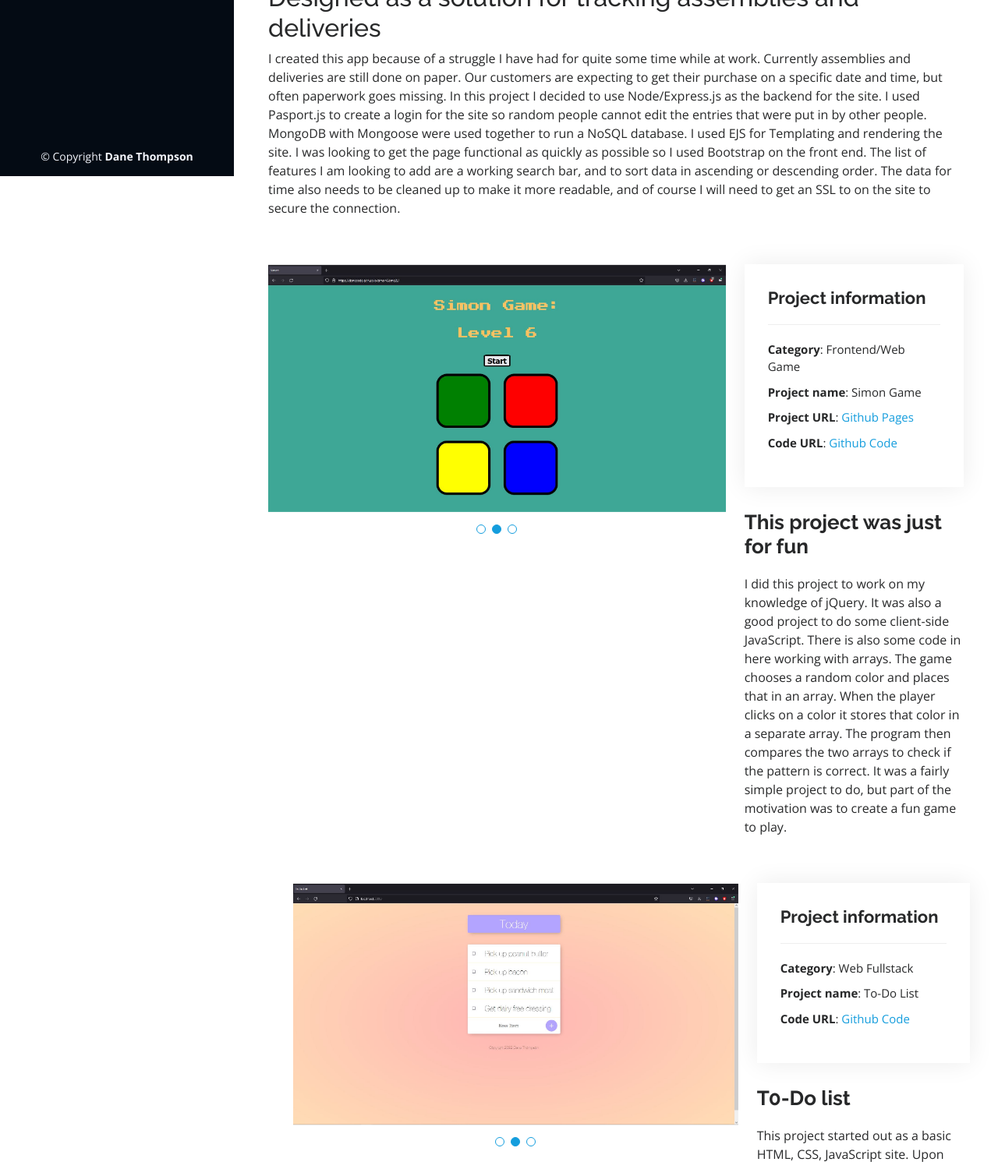
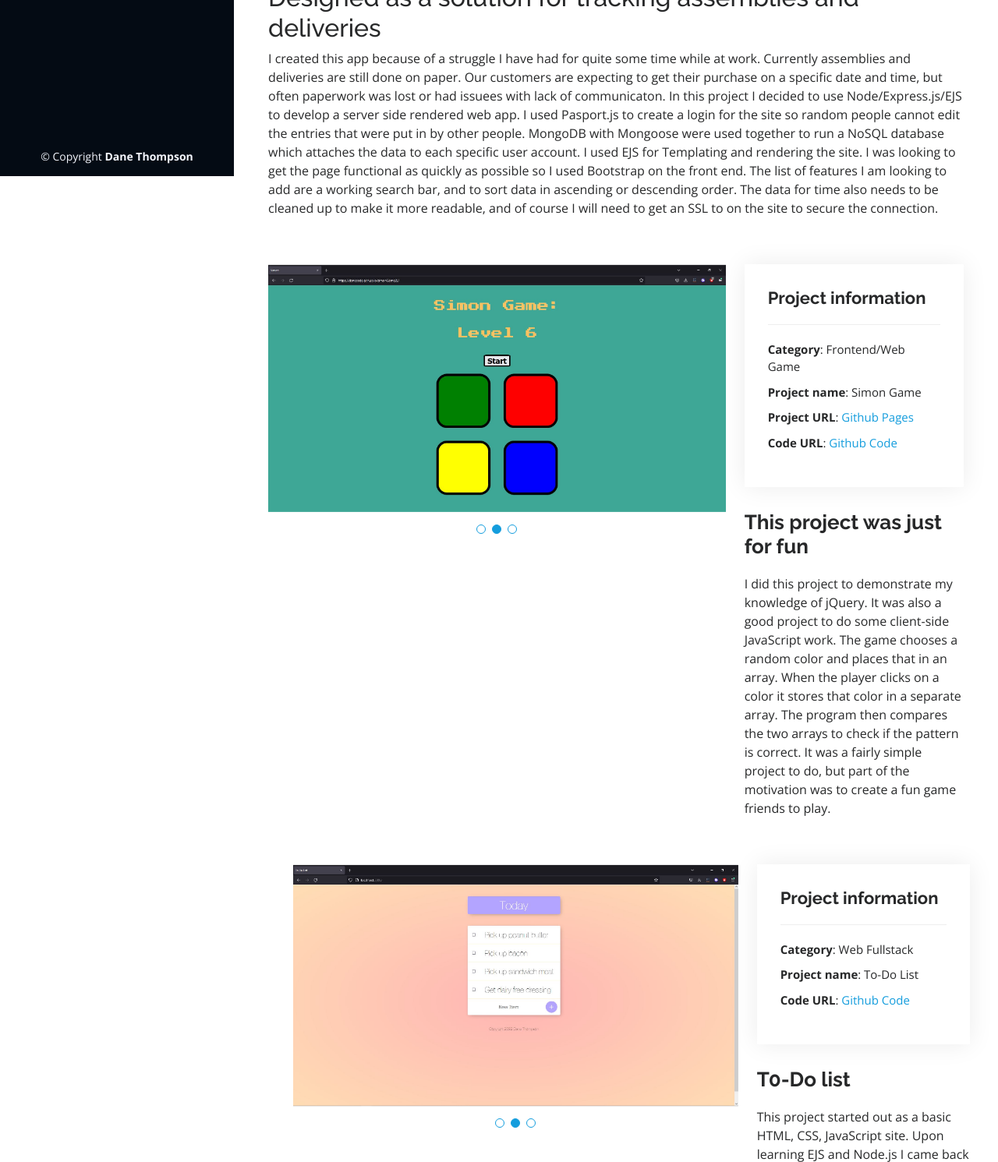
Before and after one commit to DaneCode/Portfolio, a plain HTML site: page portfolio-details.html in a window 1280 px wide. Shown: the part 574-2065 px from the top of the page at 78% size. Drawn offline with nearby package versions, Linux system fonts and the light colour scheme.

Commit message:
Updated some of the information on the pages.

```diff
--- a/portfolio-details.html
+++ b/portfolio-details.html
@@ -117,7 +117,11 @@
             <div class=".portfolio-description-alternative">
               <h2>Designed as a solution for tracking assemblies and deliveries</h2>
               <p>
-                I created this app because of a struggle I have had for quite some time while at work. Currently assemblies and deliveries are still done on paper. Our customers are expecting to get their purchase on a specific date and time, but often paperwork goes missing. In this project I decided to use Node/Express.js as the backend for the site. I used Pasport.js to create a login for the site so random people cannot edit the entries that were put in by other people. MongoDB with Mongoose were used together to run a NoSQL database. I used EJS for Templating and rendering the site. I was looking to get the page functional as quickly as possible so I used Bootstrap on the front end. The list of features I am looking to add are a working search bar, and to sort data in ascending or descending order. The data for time also needs to be cleaned up to make it more readable, and of course I will need to get an SSL to on the site to secure the connection.
+                I created this app because of a struggle I have had for quite some time while at work. Currently assemblies and deliveries are still done on paper.
+                Our customers are expecting to get their purchase on a specific date and time, but often paperwork was lost or had issuees with lack of communicaton.
+                In this project I decided to use Node/Express.js/EJS to develop a server side rendered web app. I used Pasport.js to create a login for the site so random people cannot edit the entries that were put in by other people.
+                MongoDB with Mongoose were used together to run a NoSQL database which attaches the data to each specific user account. I used EJS for Templating and rendering the site. I was looking to get the page functional as quickly as possible so I used Bootstrap on the front end.
+                The list of features I am looking to add are a working search bar, and to sort data in ascending or descending order. The data for time also needs to be cleaned up to make it more readable, and of course I will need to get an SSL to on the site to secure the connection.
               </p>
             </div>
           </div>
@@ -159,7 +163,9 @@
             <div class="portfolio-description">
               <h2>This project was just for fun</h2>
               <p>
-                I did this project to work on my knowledge of jQuery. It was also a good project to do some client-side JavaScript. There is also some code in here working with arrays. The game chooses a random color and places that in an array. When the player clicks on a color it stores that color in a separate array. The program then compares the two arrays to check if the pattern is correct. It was a fairly simple project to do, but part of the motivation was to create a fun game to play.
+                I did this project to demonstrate my knowledge of jQuery. It was also a good project to do some client-side JavaScript work.
+                The game chooses a random color and places that in an array. When the player clicks on a color it stores that color in a separate array.
+                The program then compares the two arrays to check if the pattern is correct. It was a fairly simple project to do, but part of the motivation was to create a fun game friends to play.
               </p>
             </div>
           </div>
@@ -272,7 +278,7 @@
             <div class="portfolio-description">
               <h2>Just for Fun Drum Kit</h2>
               <p>
-                This is a fun little project that simulates a 7-piece drum kit. The different drums can be played with either the key on each button or clicked.
+                This is a fun little project that simulates a 7-piece drum kit. This project impliments on click and on press to allow the different drums can be played with either the key on each button or clicked.
               </p>
             </div>
           </div>
```
Also changed, not shown: index.html (+1 -0 lines).
